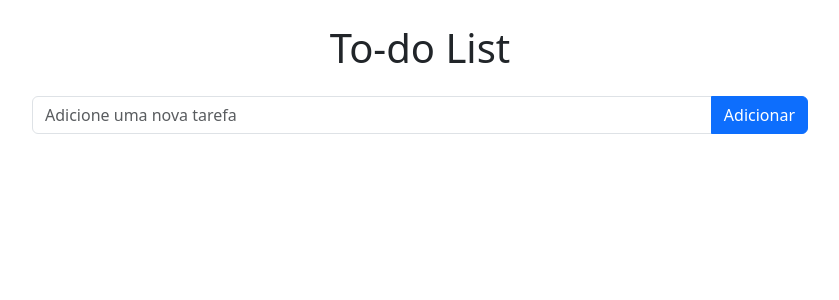
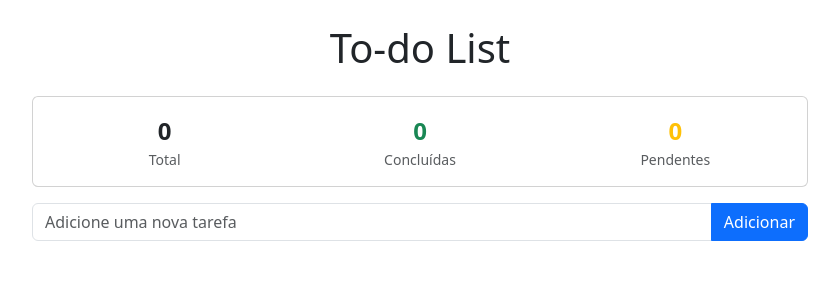
Before and after one commit to rafaelavsantos/vue-to-do-list, a Vue app: page / in a window 1280 px wide. Shown: the top 300 px of the page, without its empty margins (220-1059 px from the left). Built offline with nearby package versions, Linux system fonts and the light colour scheme.

Commit message:
feat: add task statistics (total, completed, pending)

```diff
--- a/src/components/ToDoListApp.vue
+++ b/src/components/ToDoListApp.vue
@@ -1,6 +1,9 @@
 <template>
     <div class="container" style="max-width: 800px;">
         <h1 class="text-center my-4">To-do List</h1>
+
+        <!-- Stats -->
+        <TaskStats :tasks="tasks" />
 
         <!-- Add new task -->
         <TaskAdd @add-task="addTask" />
@@ -11,6 +14,7 @@
 <script setup>
 import { useStorage } from '@vueuse/core';
 import TaskAdd from './partials/TaskAdd.vue';
+import TaskStats from './partials/TaskStats.vue';
 
 const tasks = useStorage('tasks', []);
 
--- /dev/null
+++ b/src/components/partials/TaskStats.vue
@@ -0,0 +1,32 @@
+<template>
+    <div class="card mb-3">
+        <div class="card-body">
+            <div class="row text-center">
+                <div class="col-4">
+                    <div class="fw-bold fs-4">{{ total }}</div>
+                    <div class="text-muted small">Total</div>
+                </div>
+
+                <div class="col-4">
+                    <div class="fw-bold fs-4 text-success">{{ completed }}</div>
+                    <div class="text-muted small">Concluídas</div>
+                </div>
+
+                <div class="col-4">
+                    <div class="fw-bold fs-4 text-warning">{{ pending }}</div>
+                    <div class="text-muted small">Pendentes</div>
+                </div>
+            </div>
+        </div>
+    </div>
+</template>
+
+<script setup>
+import { computed } from 'vue';
+
+const props = defineProps(['tasks']);
+
+const total = computed(() => props.tasks.length);
+const completed = computed(() => props.tasks.filter(t => t.completed).length);
+const pending = computed(() => props.tasks.filter(t => !t.completed).length);
+</script>
```
Lines whose indentation alone changed are shown as unchanged.
